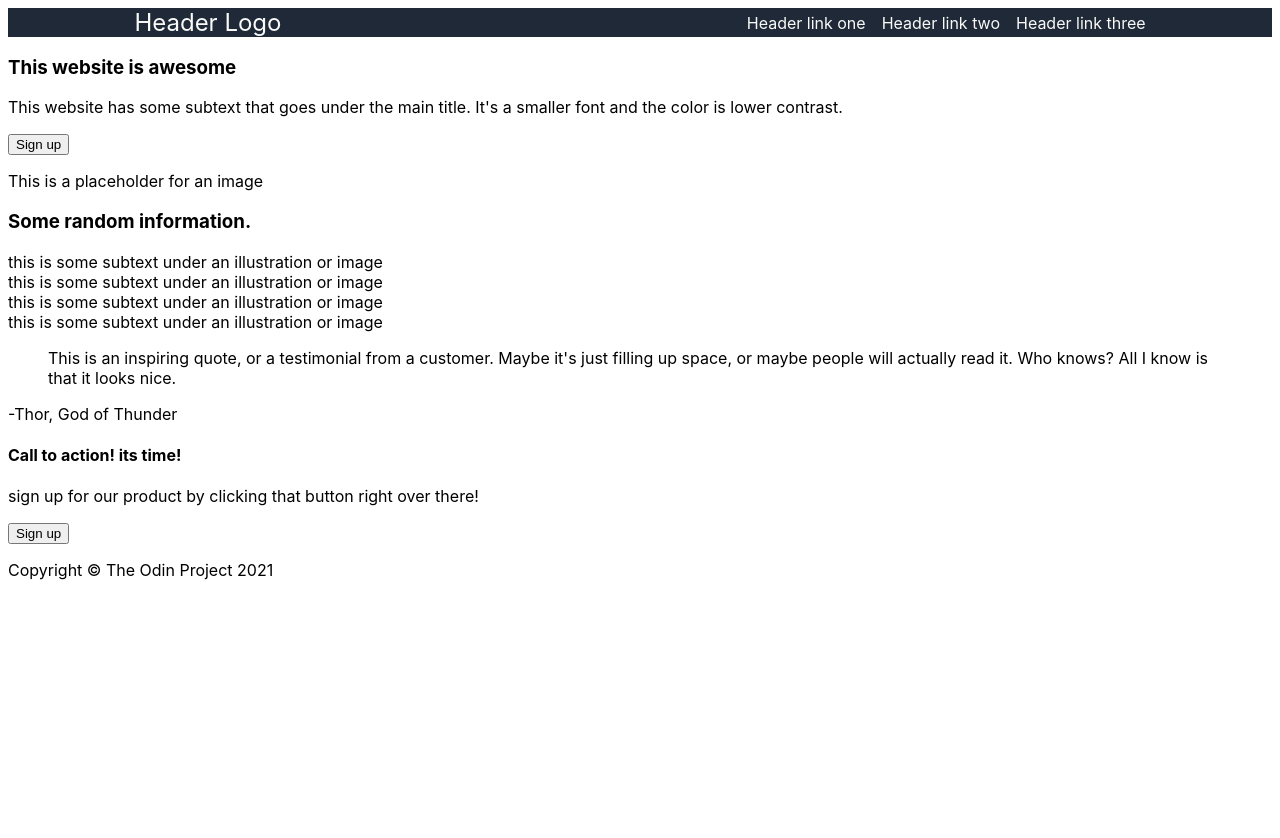
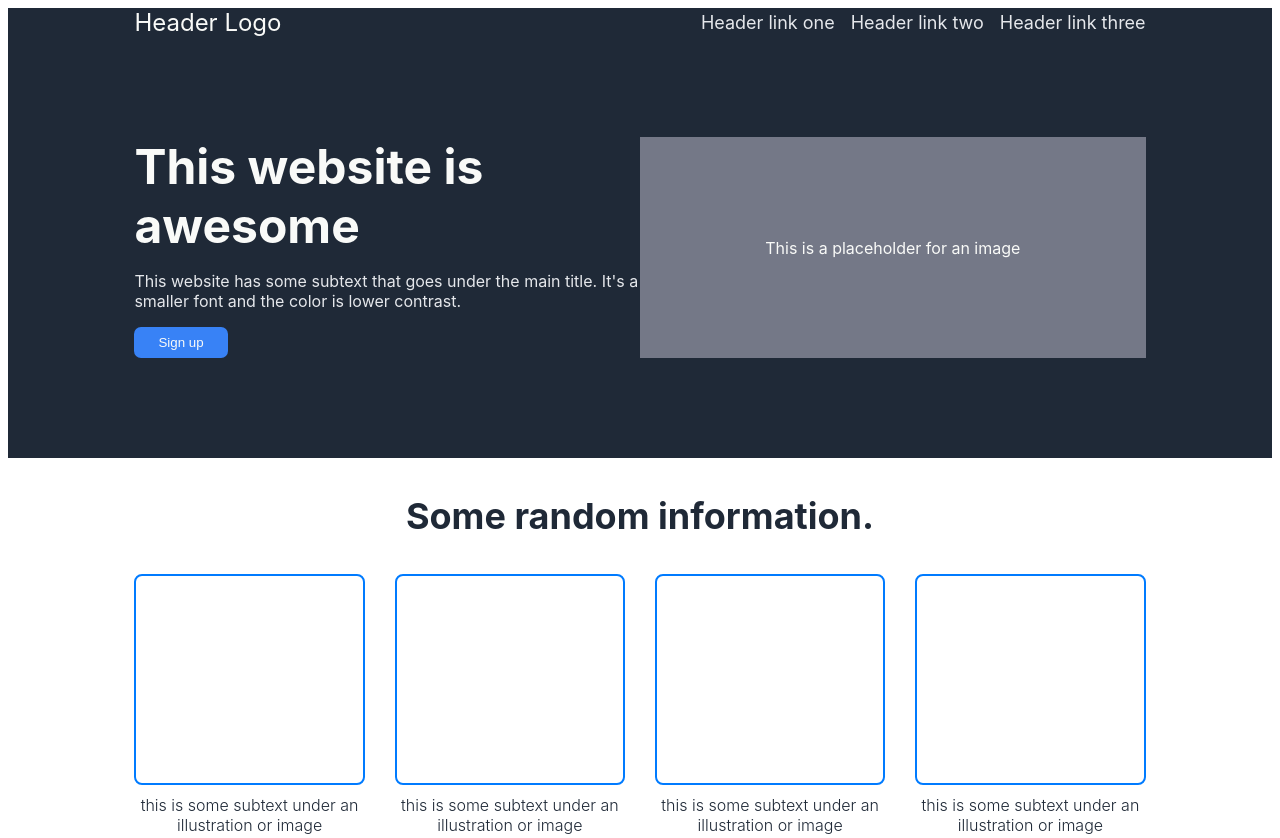
Before and after one commit to MhmmYah/LandingPage, a plain HTML site: page index.html in a window 1280 px wide. Shown: the top 838 px of the page. Before the commit the page ends 800 px from the top, so only its background shows below. Drawn offline with Linux system fonts and the light colour scheme.

Commit message:
Update the info and intro sections of the website

```diff
--- a/styles.css
+++ b/styles.css
@@ -7,22 +7,102 @@ body{
     justify-content: space-between;
     align-items: center;
     background-color: #1F2937;
-    color: #f9faf8;
 }
 header{
     font-size: 24px;
-    color: inherit;
+    color: #f9faf8;
     flex-shrink: 0;
 }
-ul{
+.header ul{
     display: flex;
     flex-shrink: 0;
     list-style: none;
     margin: 0px;
     padding: 0px;
     gap: 16px;
+    color: #E5E7EB;
+    font-size: 18px;
 }
 a{
     text-decoration: none;
     color: inherit;
 }
+
+.intro{
+    display: flex;
+    align-items: center;
+    background-color: #1F2937;
+    padding: 100px 10%;
+    align-items: stretch;
+}
+
+.words{
+    flex: 1;
+}
+
+.words h3{
+    font-size: 48px;
+    font-weight: bolder;
+    color: #f9faf8;
+    margin-bottom: 0px;
+    margin-top: 0px;
+}
+
+.words p{
+    color: #E5E7EB;
+    font-weight: 18px;
+}
+
+button {
+    background-color: #3882f6;
+    color:#f9faf8;
+    border-radius: 7px;
+    border: none;
+    padding: 8px 24px;
+}
+
+.intro .images{
+    background-color: rgb(116, 120, 135);
+    display: flex;
+    align-items: center;
+    justify-content: center;
+    flex: 1;
+    color: #f9faf8;
+}
+
+.info{
+    padding: 0px 10% 100px 10%;
+}
+
+.info h3{
+    text-align: center;
+    font-size: 36px;
+    font-weight: bolder;
+    color: #1F2937;
+}
+
+.container{
+    display: flex;
+    justify-content: center;
+    align-items: center;
+    gap: 30px;
+}
+
+.item{
+    display: flex;
+    flex-direction: column;
+    align-items: stretch;
+    text-align: center;
+}
+
+.img{
+    border: 2px solid rgb(0, 123, 255);
+    border-radius: 8px;
+    padding-top: 90%;
+    margin-bottom: 10px;
+}
+
+.subtext{
+    font-weight: 300;
+    color: #1F2937;
+}
```
